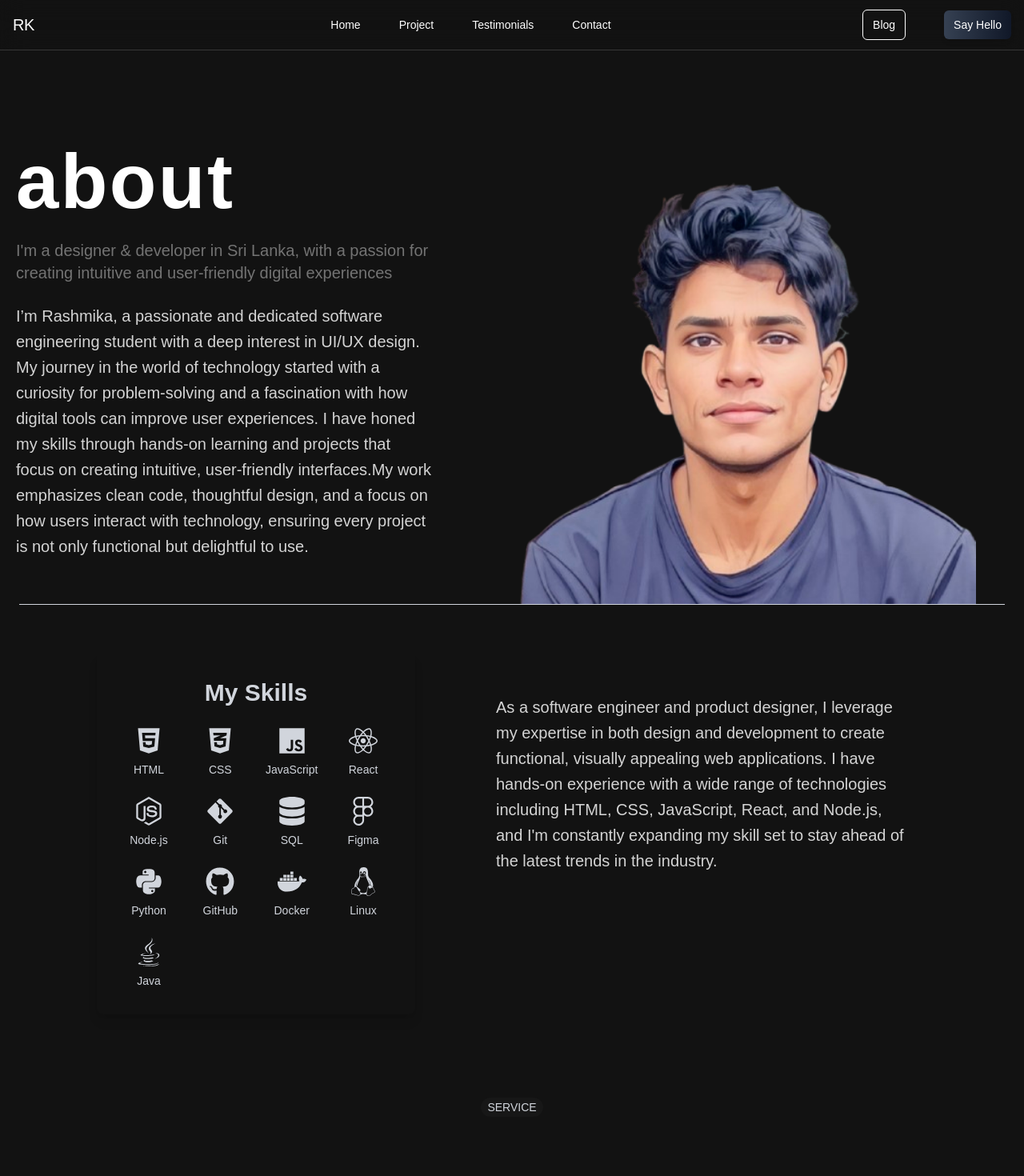
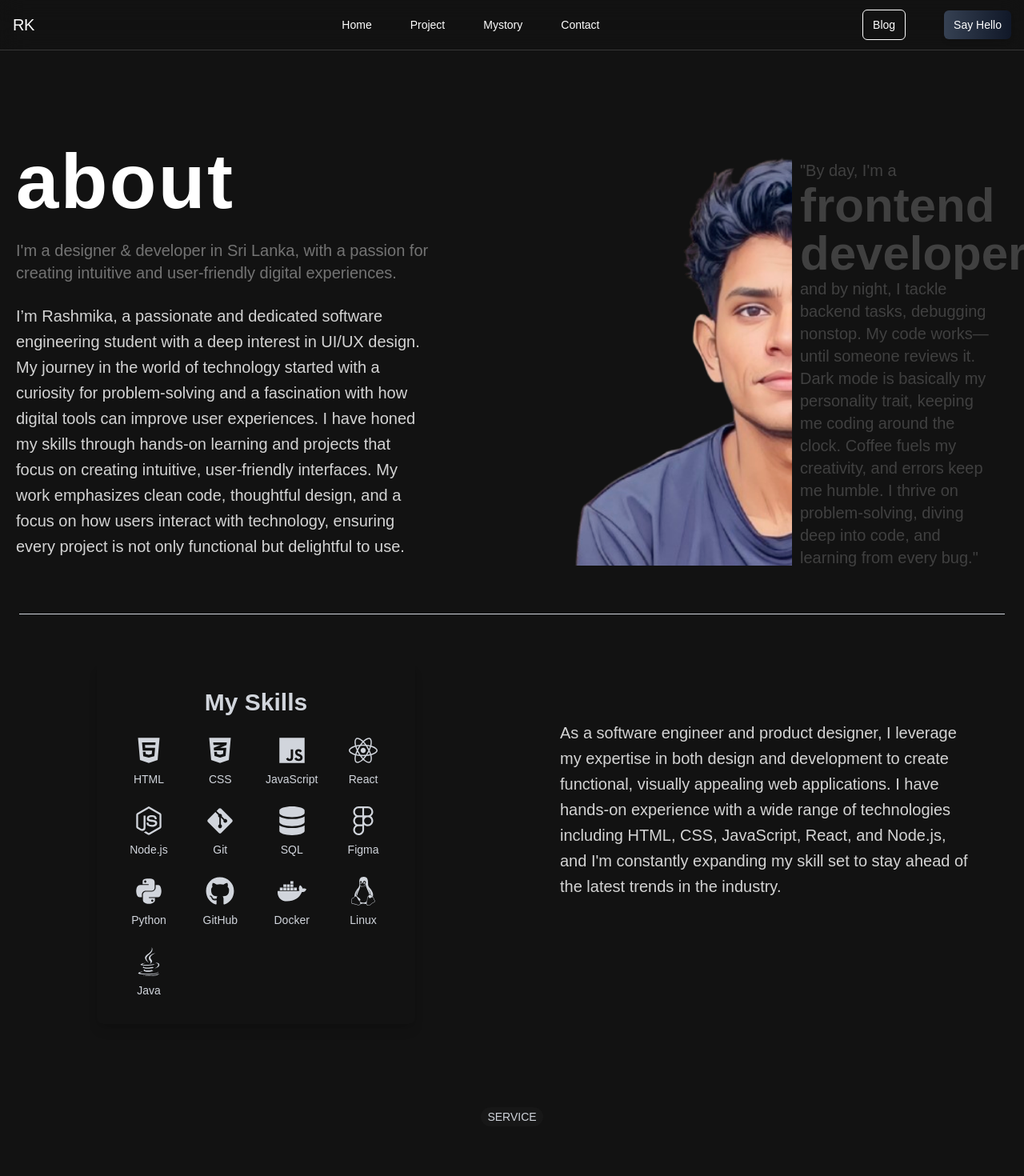
Before and after one commit to rashmikaz/new-portfolio, a React (Vite) app: page /about in a window 1280 px wide. Shown: the top 1470 px of the page at 80% size. Built offline with nearby package versions, Linux system fonts and the light colour scheme.

Commit message:
add motion for about

```diff
--- a/src/App.jsx
+++ b/src/App.jsx
@@ -12,15 +12,15 @@ const PageTransition = ({ children }) => {
 
   return (
     <motion.div
-      key={location.pathname} // Key ensures animation happens on route change
-      initial={{ opacity: 0, x: 200 }} // Start offscreen to the right with opacity 0
-      animate={{ opacity: 1, x: 0 }} // Slide in from the right to the center
-      exit={{ opacity: 0, x: -200 }} // Slide out to the left with opacity 0
+      key={location.pathname}
+      initial={{ opacity: 0, x: 200 }}
+      animate={{ opacity: 1, x: 0 }}
+      exit={{ opacity: 0, x: -200 }}
       transition={{
         type: 'spring',
         stiffness: 300,
         damping: 30,
-        duration: 0.8, // Duration for smooth slide and fade
+        duration: 0.8,
       }}
     >
       {children}
@@ -37,17 +37,17 @@ const App = () => {
           <Route
             path="/"
             element={
-              // <PageTransition>
+
                 <Main />
-              // </PageTransition>
+
             }
           />
           <Route
             path="/about"
             element={
-              <PageTransition>
+
                 <About />
-              </PageTransition>
+
             }
           />
           <Route
--- a/src/components/About.jsx
+++ b/src/components/About.jsx
@@ -1,44 +1,81 @@
 import React from 'react';
-import aboutimg from "../assets/main.png"
 import Skill from './Skills';
 import { features } from "../constants";
 import SkillsChart from './SkillsChart';
 import Footer from './Footer';
+import aboutimg1 from "../assets/aboutmain.png"
+import { motion } from 'framer-motion';
 
 
 
 const Aboutsection = () => {
   return (
     <div className="flex flex-col items-center mt-6 lg:mt-24">
-     <div className="w-130 relative right-90">
-      <h1  className="font-bold text-4xl sm:text-6xl lg:text-8xl tracking-wide">about</h1>
+    <motion.div
+  className="w-130 relative right-90"
+  initial={{ x: -100, opacity: 0 }}
+  animate={{ x: 0, opacity: 1 }}
+  transition={{
+    type: 'spring',
+    stiffness: 100,
+    damping: 10,
+    duration: 1.5,
+  }}
+>
+  <h1 className="font-bold text-4xl sm:text-6xl lg:text-8xl tracking-wide">about</h1>
 
-      <p className="text-xl  text-neutral-500 pt-6 pb-6">I'm a  designer & developer  in Sri Lanka, with a passion for creating intuitive and user-friendly digital experiences</p>
+  <p className="text-xl text-neutral-500 pt-6 pb-6">
+    I'm a designer & developer in Sri Lanka, with a passion for creating intuitive and user-friendly digital experiences.
+  </p>
 
-      <p className="text-xl text-neutral-300 leading-8">I’m Rashmika, a passionate and dedicated software engineering student with a deep interest in UI/UX design. My journey in the world of technology started with a curiosity for problem-solving and a fascination with how digital tools can improve user experiences.
-      I have honed my skills through hands-on learning and projects that focus on creating intuitive, user-friendly interfaces.My work emphasizes clean code, thoughtful design, and a focus on how users interact with technology, ensuring every project is not only functional but delightful to use.
+  <p className="text-xl text-neutral-300 leading-8">
+    I’m Rashmika, a passionate and dedicated software engineering student with a deep interest in UI/UX design. My journey in the world of technology started with a curiosity for problem-solving and a fascination with how digital tools can improve user experiences.
+    I have honed my skills through hands-on learning and projects that focus on creating intuitive, user-friendly interfaces. My work emphasizes clean code, thoughtful design, and a focus on how users interact with technology, ensuring every project is not only functional but delightful to use.
+  </p>
+</motion.div>
 
-      </p>
-     </div>
+<motion.p
+  className="text-xl text-neutral-700 max-w-3xl mx-auto w-60 relative left-120 bottom-125"
+  initial={{ x: 100, opacity: 0 }}
+  animate={{ x: 0, opacity: 1 }}
+  transition={{
+    type: 'spring',
+    stiffness: 100,
+    damping: 10,
+    duration: 1.5,
+  }}
+>
+  "By day, I'm a  <span className="text-6xl font-bold">frontend developer</span>, and by night, I tackle backend tasks, debugging nonstop. My code works—until someone reviews it. Dark mode is basically my personality trait, keeping me coding around the clock. Coffee fuels my creativity, and errors keep me humble. I thrive on problem-solving, diving deep into code, and learning from every bug."
+</motion.p>
 
-     <div className="relative bottom-125 left-70 ">
-      <img src={aboutimg} alt="" className="w-150 mx-auto"/>
-     </div>
+      <motion.div
+  className="relative bottom-260 left-50"
+  initial={{ x: -100, opacity: 0 }}
+  animate={{ x: 0, opacity: 1 }}
+  transition={{
+    type: 'spring',
+    stiffness: 100,
+    damping: 10,
+    duration: 1.5,
+  }}
+>
+  <img src={aboutimg1} alt="About Image" className="w-75 mx-auto" />
+</motion.div>
 
-     <div className="border-t border-gray-300 w-full mt-10 relative bottom-135"></div>
+     <div className="border-t border-gray-300 w-full mt-10 relative bottom-255"></div>
 
-     <div>
+     <div className="relative bottom-120">
       <Skill />
      </div>
 
      <div>
-     <p className="text-xl text-neutral-300 leading-8 w-130 relative left-60 bottom-220">
+     <p className="text-xl text-neutral-300 leading-8 w-130 relative left-80 bottom-335">
      As a software engineer and product designer, I leverage my expertise in both design and development to create functional, visually appealing web applications. I have hands-on experience with a wide range of technologies including HTML, CSS, JavaScript, React, and Node.js, and I'm constantly expanding my skill set to stay ahead of the latest trends in the industry.
       </p>
      </div>
 
 
-     <div className="relative bottom-150">
+     <div className="relative bottom-270">
      <div className="text-center">
         <span className="bg-neutral-900 text-gray-300 rounded-full h-6 text-sm font-medium px-2 py-1 uppercase"
         >
--- a/src/components/SkillsChart.jsx
+++ b/src/components/SkillsChart.jsx
@@ -13,7 +13,7 @@ const levels = ["Newbie", "Geek", "Ninja", "Jedi"];
 
 const SkillsChart = () => {
   return (
-    <div className="w-full h-[400px] p-6 relative bottom-120 ">
+    <div className="w-full h-[400px] p-6 relative bottom-230 ">
       <h2 className="text-2xl font-bold relative bottom-15 ">My Random Skills</h2>
       <ResponsiveContainer width="100%" height={350}>
         <BarChart layout="vertical" data={data} margin={{ left: 50 }}>
--- a/src/constants/index.jsx
+++ b/src/constants/index.jsx
@@ -8,7 +8,7 @@ import { FolderCode } from "lucide-react";
 export const navItems = [
   { label: "Home", href: "/" },
   { label: "Project", href: "/project" },
-  { label: "Testimonials", href: "/testimonials" },
+  { label: "Mystory", href: "/about" },
   { label: "Contact", href: "/contact" },
 ];
 
```
Also changed, not shown: src/assets/aboutmain.png (added).
